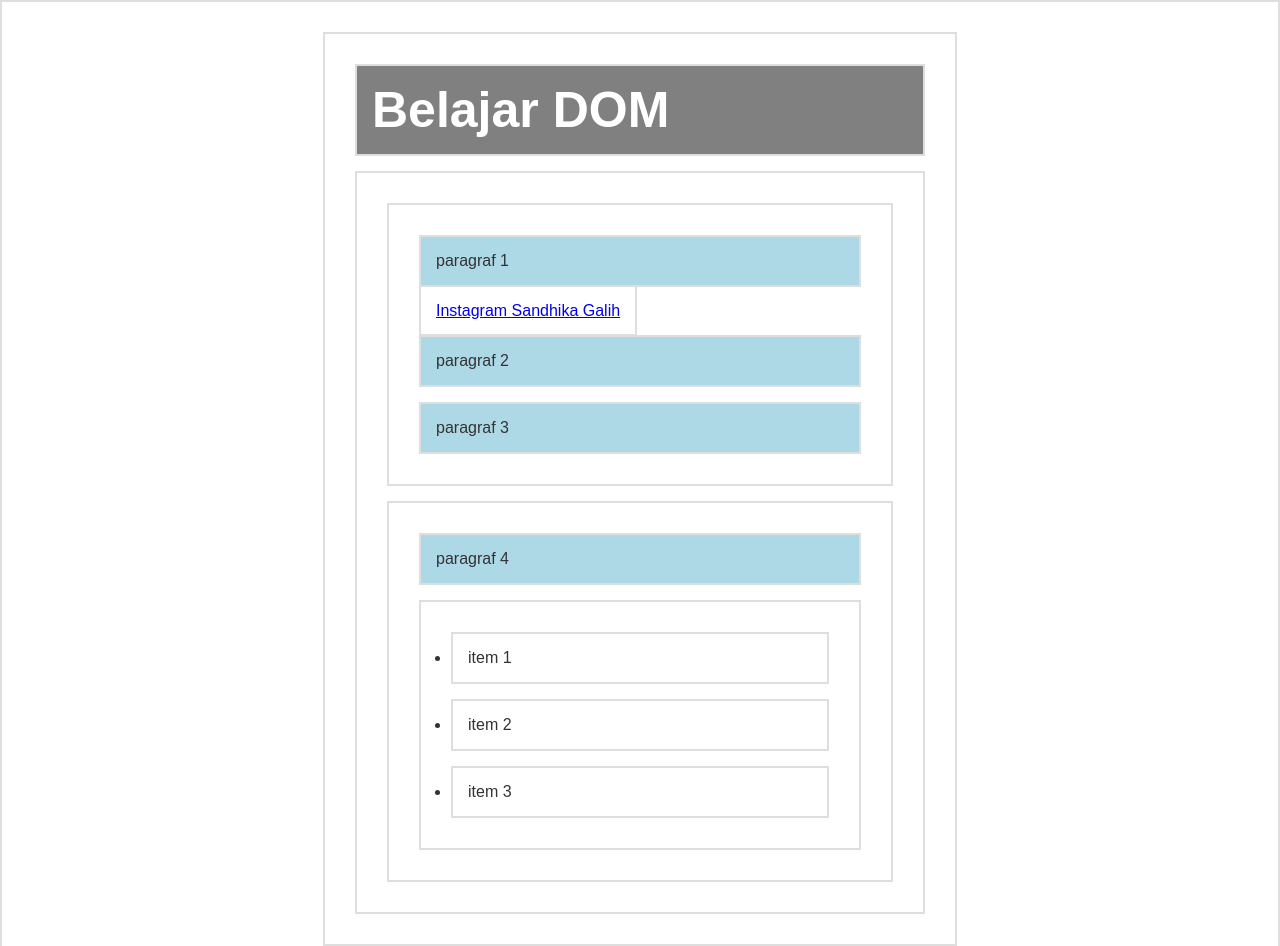
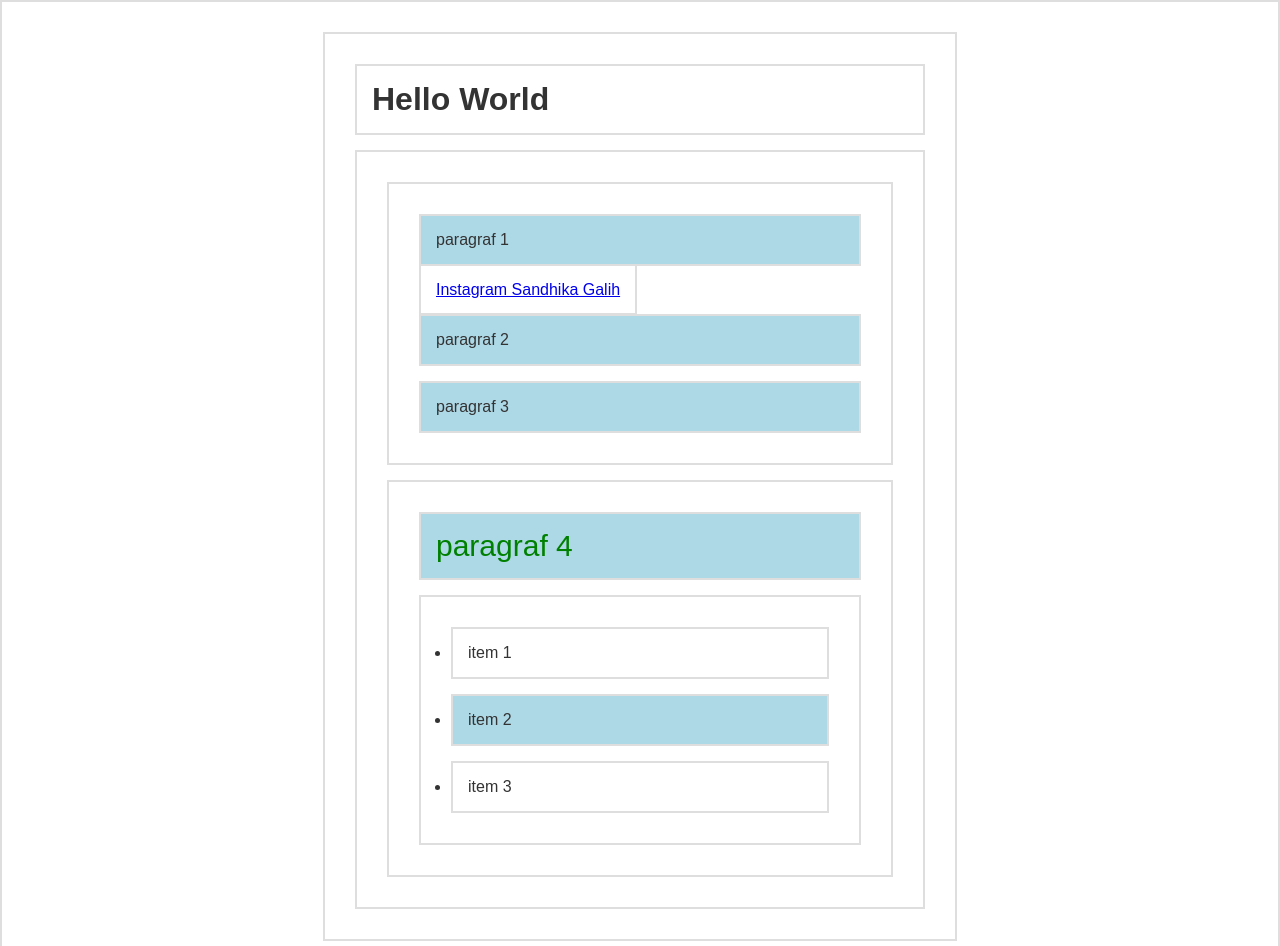
Before and after one commit to muhammadfariz123/BELAJAR, a plain HTML site: page belajar javascript/DOM/index.html in a window 1280 px wide. Shown: the top 946 px of the page. Drawn offline with Linux system fonts and the light colour scheme.

Commit message:
menambahkan fungsi query selector dan query selector all

```diff
--- a/belajar javascript/DOM/script.js
+++ b/belajar javascript/DOM/script.js
@@ -1,26 +1,42 @@
-// DOM Selection Method
-// getElementById() => element
-const judul = document.getElementById('judul');
+// // DOM Selection Method
+// // getElementById() => element
+// const judul = document.getElementById('judul');
 
-judul.style.color = 'white'
-judul.style.backgroundColor = 'grey';
-judul.innerHTML = 'Belajar DOM';
+// judul.style.color = 'white'
+// judul.style.backgroundColor = 'grey';
+// judul.innerHTML = 'Belajar DOM';
 
-// getElementsByTagName() => HTMLCollection
-const paragraf = document.getElementsByTagName('p');
 
-for ( let i = 0; i < paragraf.length; i++)
-{
-    paragraf[i].style.backgroundColor = 'lightblue';
+// // getElementsByTagName() => HTMLCollection
+// const paragraf = document.getElementsByTagName('p');
+
+// for ( let i = 0; i < paragraf.length; i++)
+// {
+//     paragraf[i].style.backgroundColor = 'lightblue';
+// }
+
+// const h1 = document.getElementsByTagName ('h1')[0];
+// h1.style.fontSize = '50px';
+
+
+// // getElementsByClassName() = HTMLCollection
+// const p1 =getElementsByClassName('p1')[0];
+// p1.innerHTML = 'ini diubah dari javascript';
+
+
+// // document.querySelector() = element
+const p4  = document.querySelector('#b p');
+p4.style.color = 'green';
+p4.style.fontSize = '30px';
+
+const li2 = document.querySelector('section#b ul li:nth-child(2)');
+li2.style.backgroundColor = 'lightblue';
+
+// const p = document.querySelector('p');
+// p.innerHTML = "ini diubah melalui javascript";
+
+// // querySelectorAll() = nodeList
+const p = document.querySelectorAll('p');
+for (let i = 0; i < p.length; i++) {
+    p[i].style.backgroundColor = 'lightblue';
 }
-
-const h1 = document.getElementsByTagName ('h1')[0];
-h1.style.fontSize = '50px';
-
-// getElementsByClassName() = HTMLCollection
-const p1 =getElementsByClassName('p1')[0];
-p1.innerHTML = 'ini diubah dari javascript';
-// querySelector() = element
-// querySelectorAll() = nodeList
-
-// document.getElementsByTagName()
```
Also changed, not shown: belajar javascript/DOM/index.html (+1 -0 lines).
